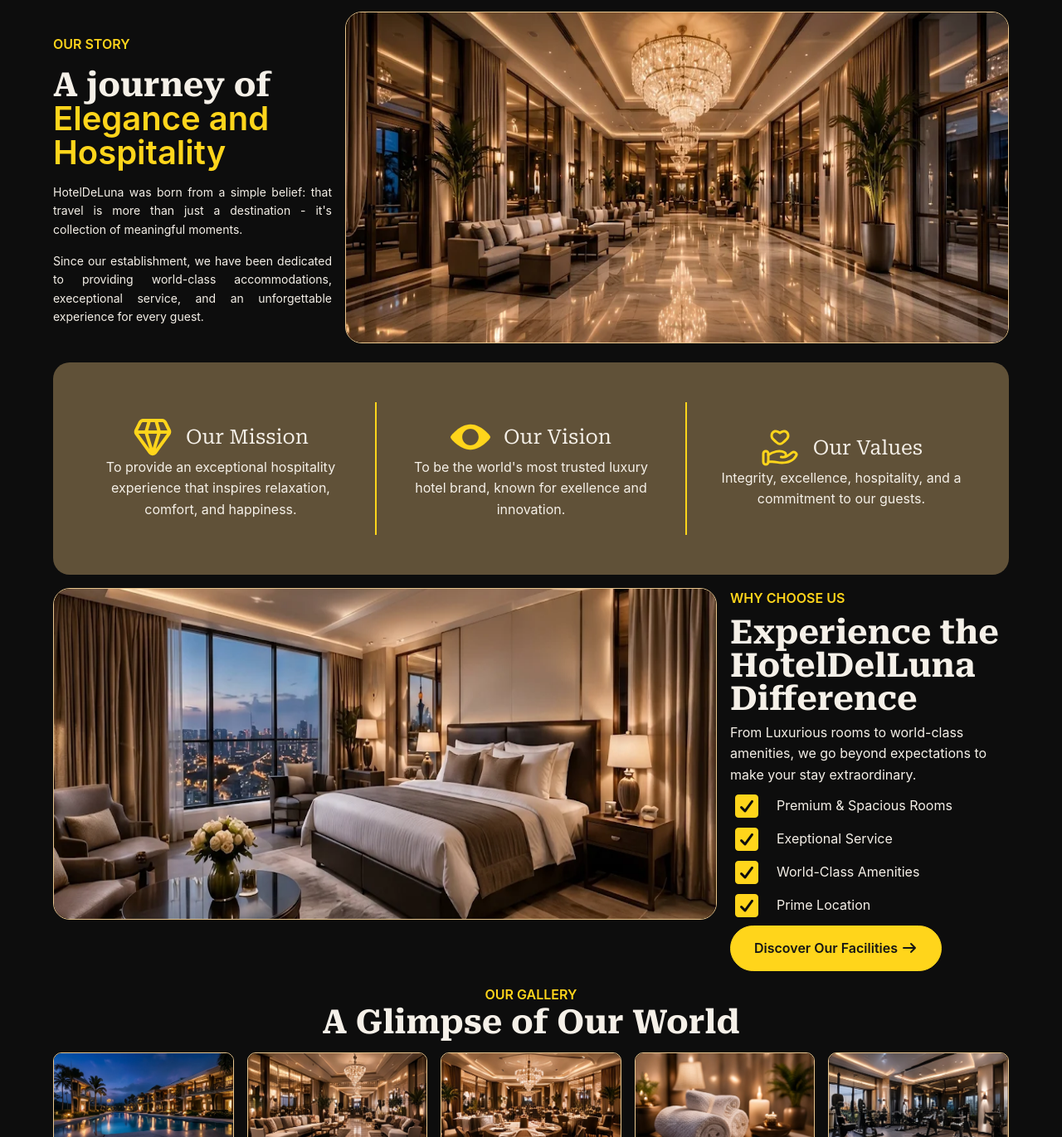
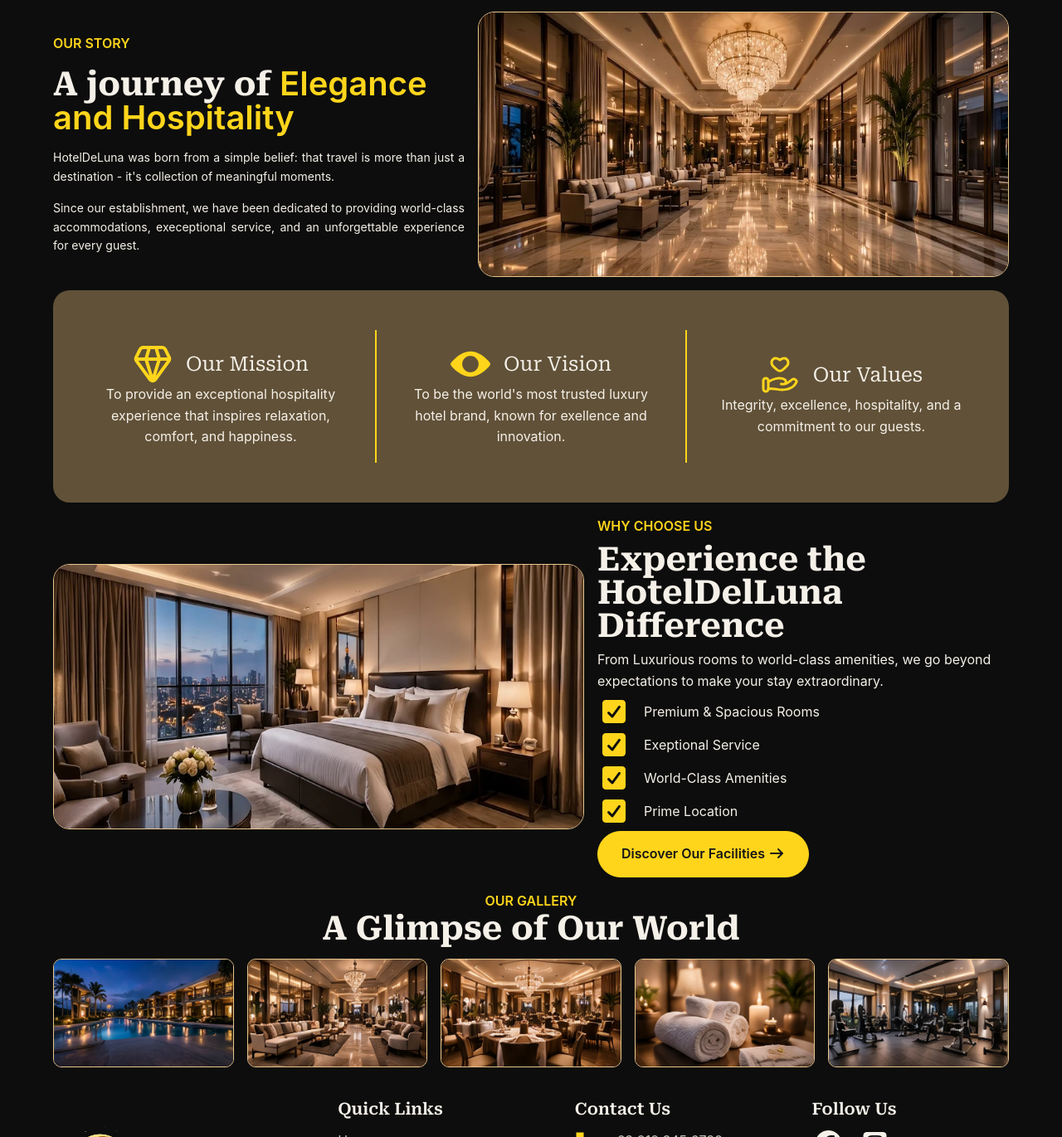
Before and after one commit to TSUJIN-n/Luna, a plain HTML site: page pages/about.html in a window 1280 px wide. Shown: the part 666-2037 px from the top of the page at 83% size. Drawn offline with Linux system fonts and the light colour scheme.

Commit message:
Adjust image dimensions and improve layout for story and why choose us sections

```diff
--- a/css/page/about.css
+++ b/css/page/about.css
@@ -76,17 +76,20 @@
 
 .ourStoryImg,
 .whyChooseUsImg{
-  width: 50rem;
-  height: 25rem;
+  width: 40rem;
+  height: 20rem;
   border-radius: var(--radius-xl);
   border: 1px solid var(--gold-light);
 }
 
-.ourStoryContentContainer,
+.ourStoryContentContainer{
+  flex: 1;
+}
 .ourStoryImgContainer{
   flex: 1;
+  display: flex;
+  align-items: center;
 }
-
 
 /* ============Purpose============== */
 
@@ -148,6 +151,8 @@
 
 .whyChooseUsImgContainer{
   flex: 1;
+  align-items: center;
+  display: flex;
 }
 
 .whyChooseUsTitle,
```
